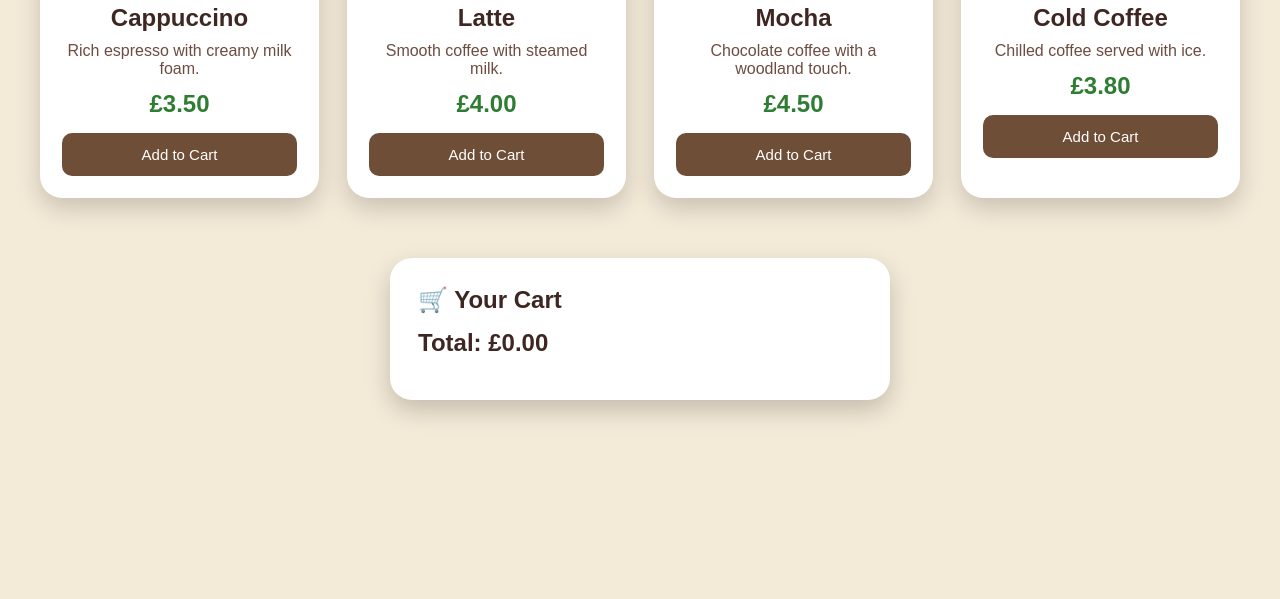
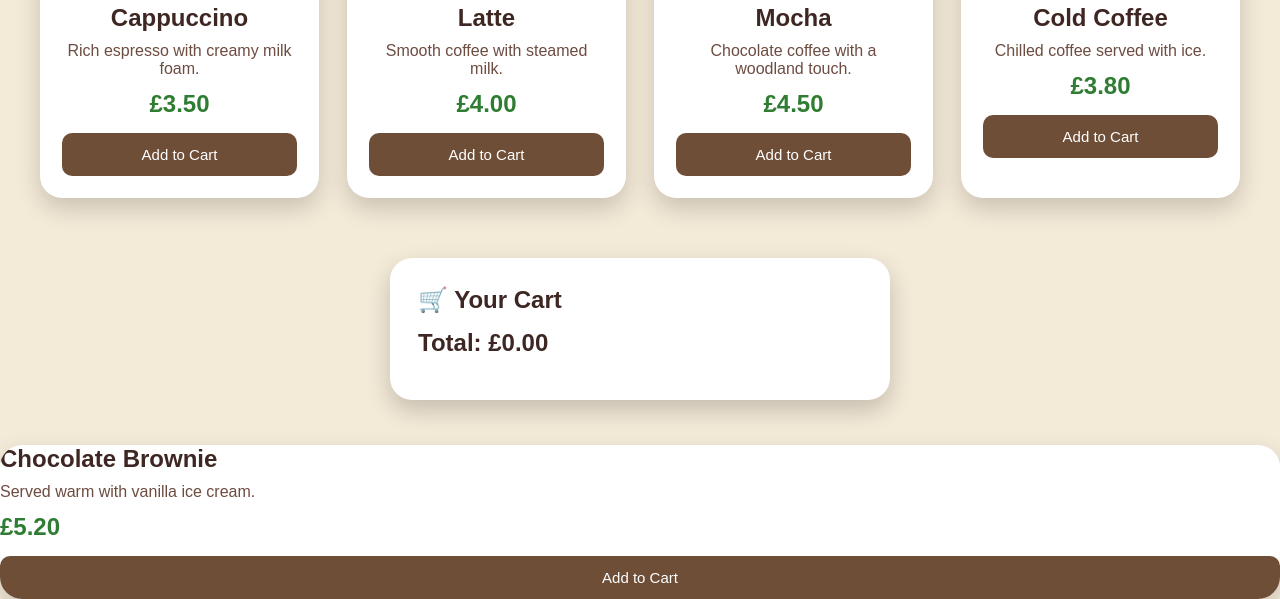
Before and after one commit to Sri2602/WOODLAND_COFFEE, a plain HTML site: page Menu.html in a window 1280 px wide. Shown: the part 420-1019 px from the top of the page. Before the commit the page ends 865 px from the top, so only its background shows below. Drawn offline with Linux system fonts and the light colour scheme.

Commit message:
Adding Dessert section to the Menu

```diff
--- a/Menu.html
+++ b/Menu.html
@@ -68,3 +68,11 @@
 </body>
 
 </html>
+<div class="card">
+    <h2>Chocolate Brownie</h2>
+    <p>Served warm with vanilla ice cream.</p>
+    <div class="price">£5.20</div>
+    <button onclick="addToCart('Chocolate Brownie',5.20)">
+        Add to Cart
+    </button>
+</div>
```
